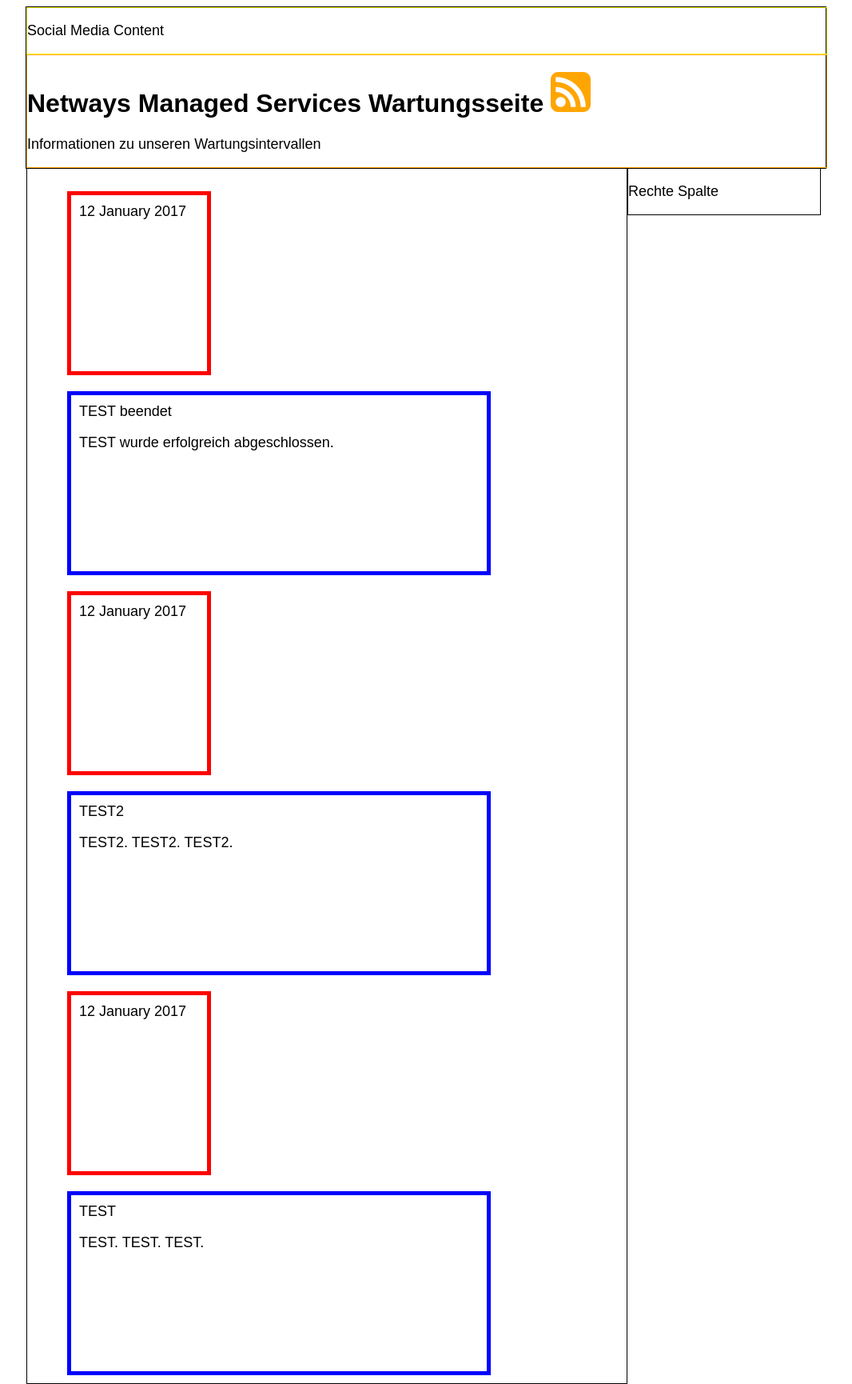
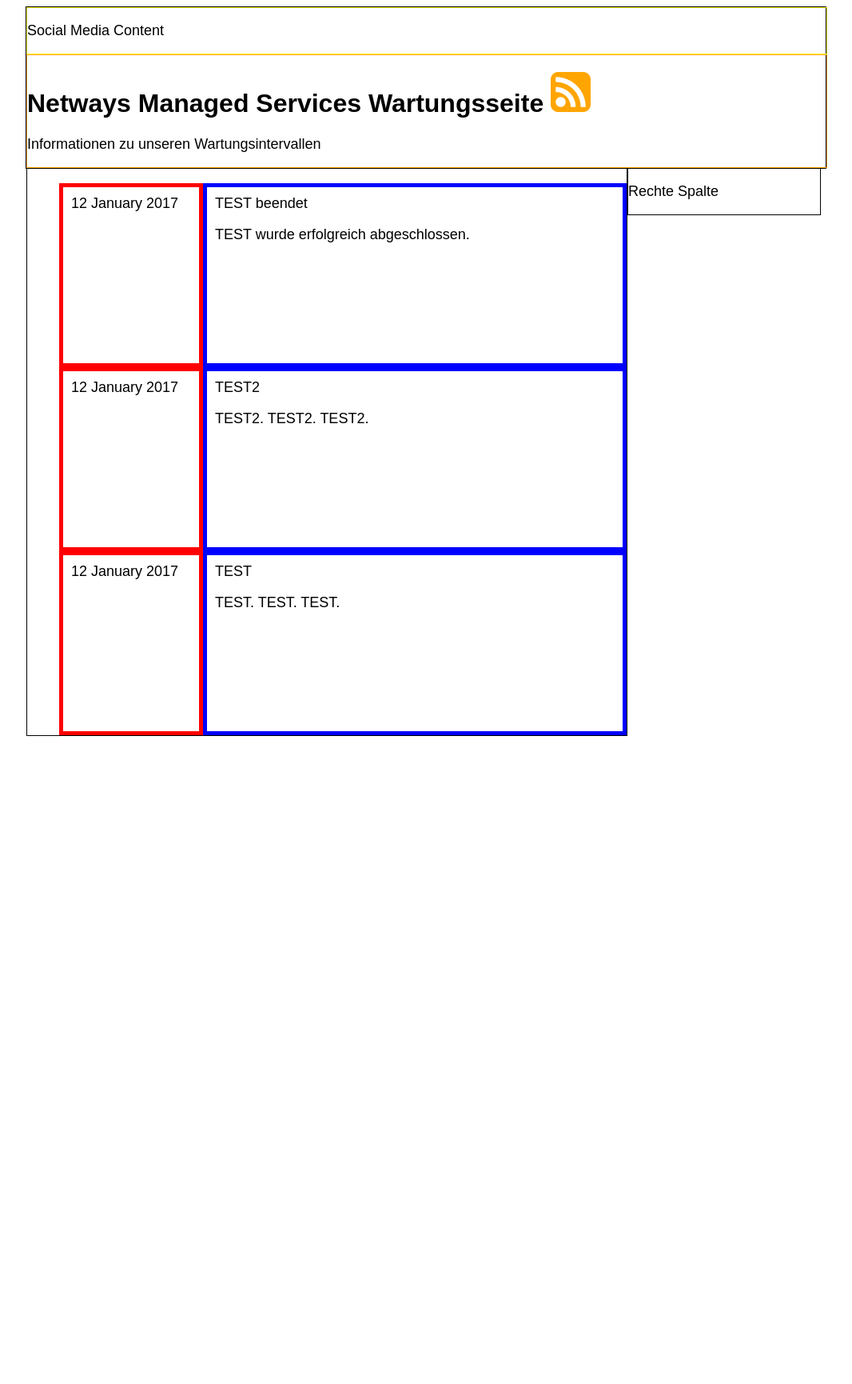
Before and after one commit to Storagegirl/storagegirl.github.io, a Jekyll site: the page built from index.html, in a window 1280 px wide. Shown: the whole page at 80% size, without its empty margins (107-1173 px from the left). Built offline with Jekyll 4.4.1, drawn with Linux system fonts in a browser that asks for light colours; after the commit the page ends 920 px from its top, so only the background shows below that.

Commit message:
Update main.css

```diff
--- a/css/main.css
+++ b/css/main.css
@@ -42,7 +42,7 @@
 
 .boxdate {
     float: left;
-    margin: 10px;
+    margin: auto;
     padding: 10px;
     width: 150px;
     height: 200px;
@@ -51,7 +51,7 @@
 
 .boxtitlecontent {
     float: left;
-    margin: 10px;
+    margin: auto;
     padding: 10px;
     width: 500px;
     height: 200px;
```
